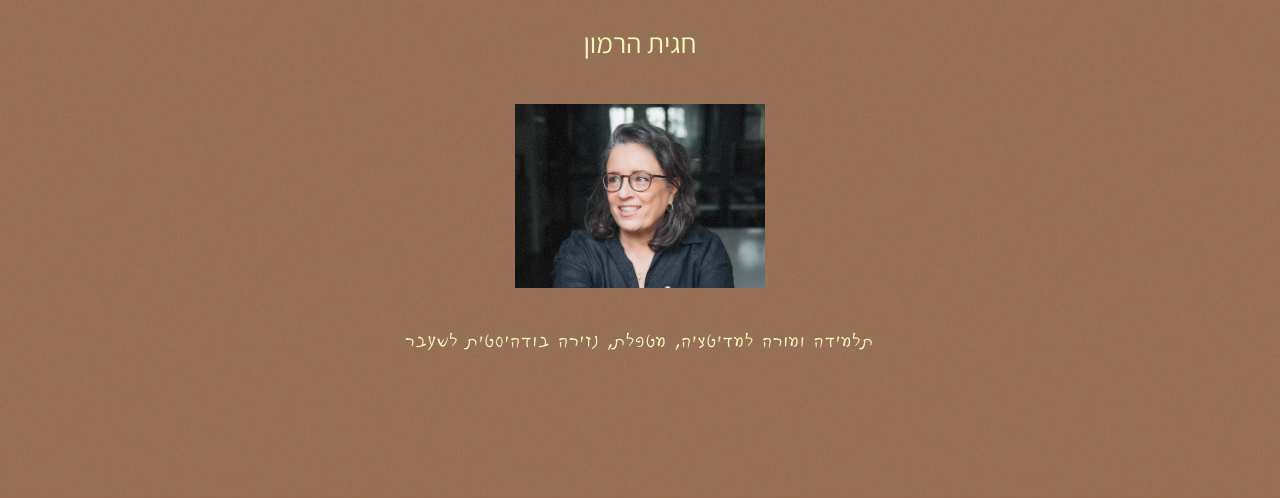
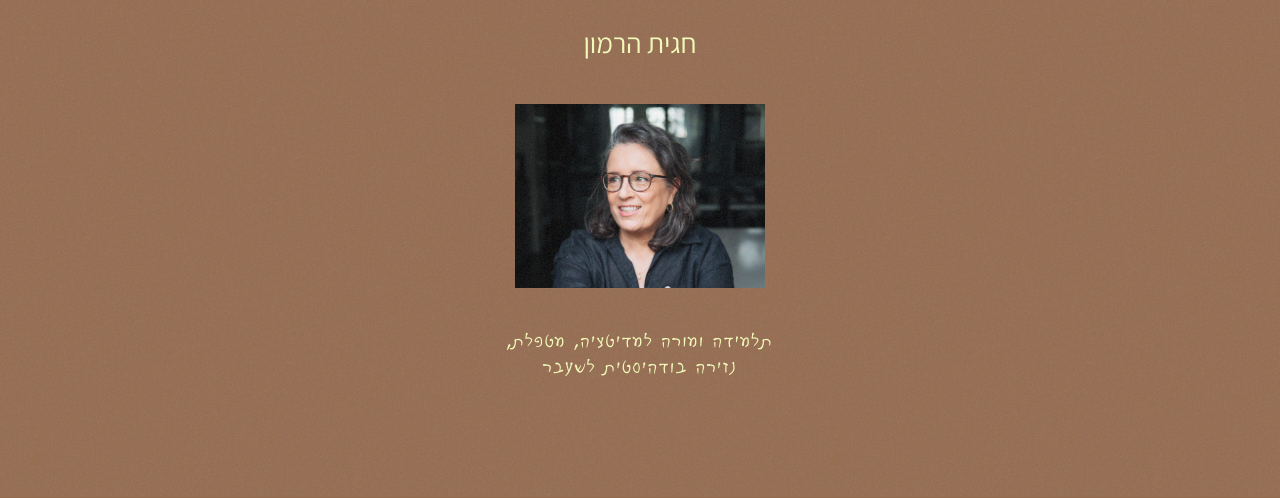
Before and after one commit to dannah-formless/cobalt-studio, a website: page hagit-harmon-website/about-he.html in a window 1280 px wide. Shown: the part 303-801 px from the top of the page. Drawn offline with Linux system fonts and the light colour scheme; a web font is replaced by a local one.

Commit message:
Add line break after מטפלת in Hebrew about subtitle

```diff
--- a/hagit-harmon-website/about-he.html
+++ b/hagit-harmon-website/about-he.html
@@ -772,7 +772,7 @@
             <div class="hero-image">
                 <img src="images/profile.jpg" alt="חגית הרמון">
             </div>
-            <h5 style="font-family: 'Hofesh', serif; font-size: 21px; line-height: 26px; letter-spacing: 0.1em;">תלמידה ומורה למדיטציה, מטפלת, נזירה בודהיסטית לשעבר</h5>
+            <h5 style="font-family: 'Hofesh', serif; font-size: 21px; line-height: 26px; letter-spacing: 0.1em;">תלמידה ומורה למדיטציה, מטפלת,<br>נזירה בודהיסטית לשעבר</h5>
         </div>
     </section>
 
```
